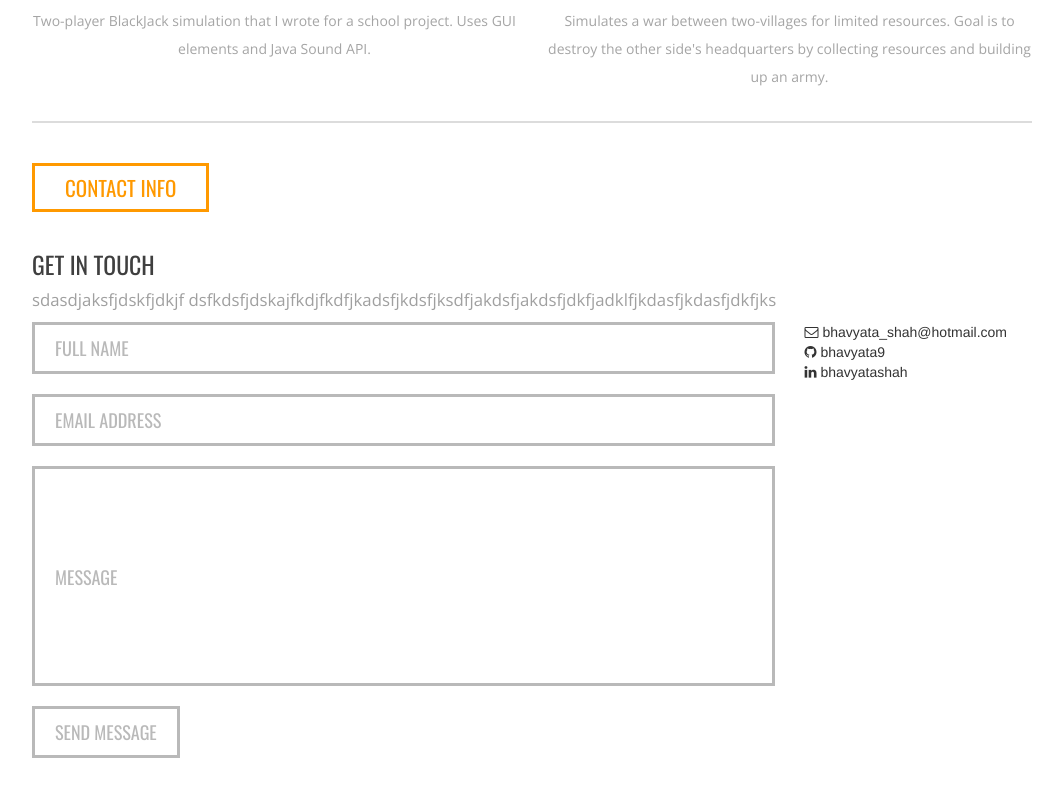
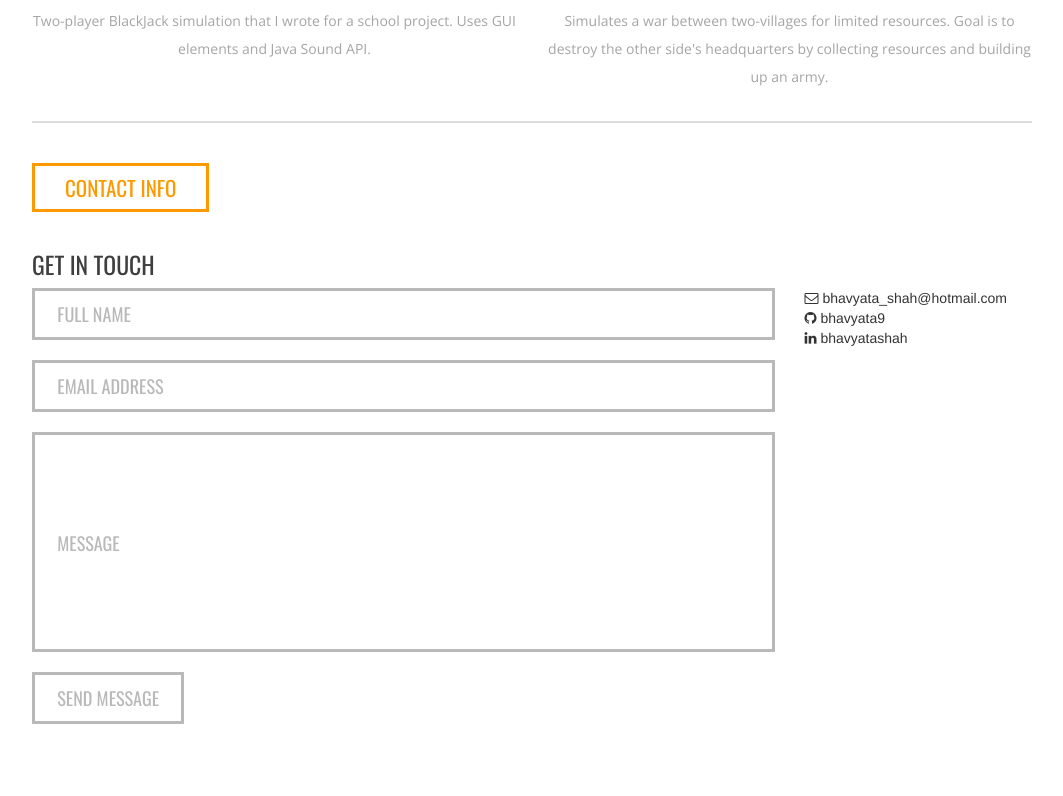
Before and after one commit to bhavyata9/bhavyata9.github.io, a plain HTML site: page index.html in a window 1280 px wide. Shown: the part 1767-2563 px from the top of the page, without its empty margins (108-1171 px from the left). Drawn offline with nearby package versions, Linux system fonts and the light colour scheme.

Commit message:
quick check

```diff
--- a/css/custom.css
+++ b/css/custom.css
@@ -153,7 +153,7 @@ header p{
 }
 input{
   width: 100%;
-  padding: 10px 20px;
+  padding: 10px 3%;
   border: 3px solid #b9b9b9;
   margin-bottom: 20px;
   font-family: 'Oswald',sans-serif;
--- a/index.html
+++ b/index.html
@@ -110,7 +110,7 @@
         <div class="contact">
           <h3> CONTACT INFO </h3>
           <h4> GET IN TOUCH </h4>
-          <p> sdasdjaksfjdskfjdkjf dsfkdsfjdskajfkdjfkdfjkadsfjkdsfjksdfjakdsfjakdsfjdkfjadklfjkdasfjkdasfjdkfjks</p>
+
 
           <div class ="row">
             <div class="col-md-9">  <!-- contact-form -->
```
